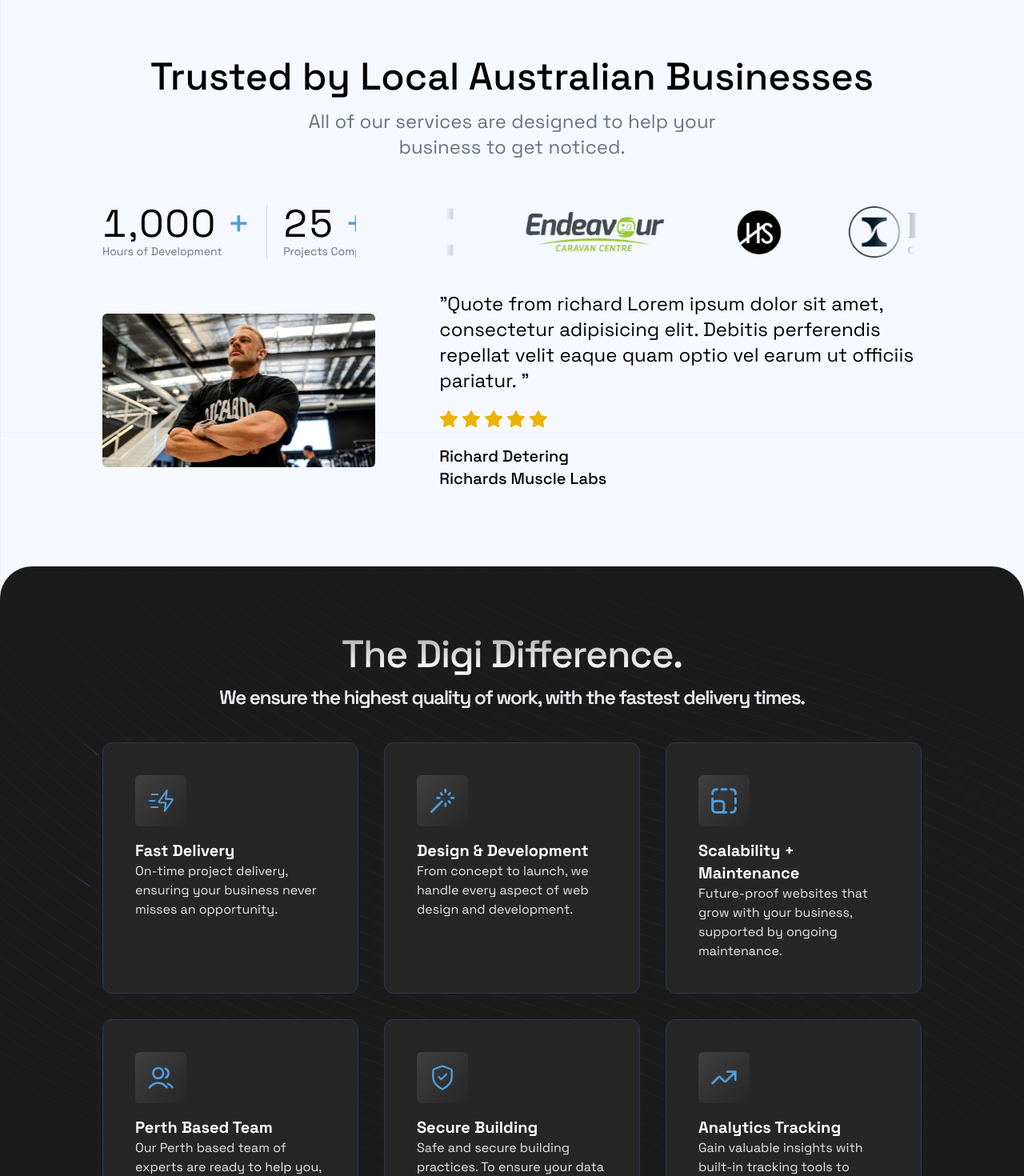
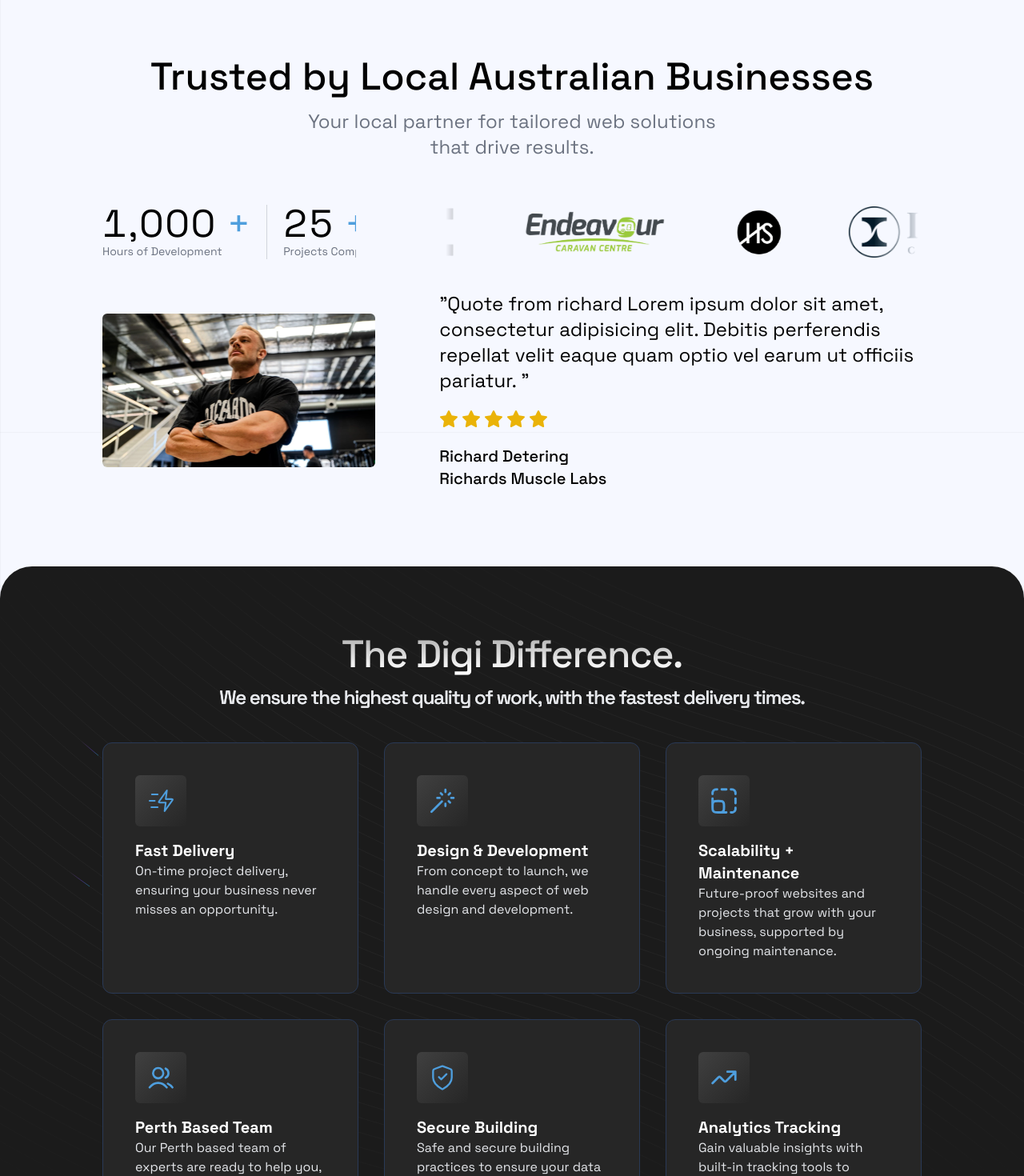
Before and after one commit to aidan-0/digi-designs, a Next.js app: page / in a window 1280 px wide. Shown: the part 2660-4130 px from the top of the page at 80% size. Built offline with nearby package versions, Linux system fonts and the light colour scheme.

Commit message:
small text changes

```diff
--- a/app/page.tsx
+++ b/app/page.tsx
@@ -210,8 +210,7 @@ export default function Home() {
 								Trusted by Local Australian Businesses
 							</h2>
 							<p className="text-center py-4 md:w-1/2 mx-auto text-xl md:text-2xl text-gray-500">
-								All of our services are designed to help your
-								business to get noticed.
+								Your local partner for tailored web solutions that drive results.
 							</p>
 							<div className="md:flex items-center justify-between gap-y-4 my-4 gap-x-28 mx-auto">
 								<div className="md:w-2/5">
--- a/data.tsx
+++ b/data.tsx
@@ -52,7 +52,7 @@ export const features = [
 	{
 	  icon: "/icons/scalable.svg",
 	  title: "Scalability + Maintenance ",
-	  description: "Future-proof websites that grow with your business, supported by ongoing maintenance.",
+	  description: "Future-proof websites and projects that grow with your business, supported by ongoing maintenance.",
 	},
 	{
 	  icon: "/icons/team.svg",
@@ -63,7 +63,7 @@ export const features = [
 	  icon: "/icons/safe.svg",
 	  title: "Secure Building",
 	  description:
-		"Safe and secure building practices. To ensure your data is safe.",
+		"Safe and secure building practices to ensure your data remains safe.",
 	},
 	{
 	  icon: "/icons/analytics.svg",
```
